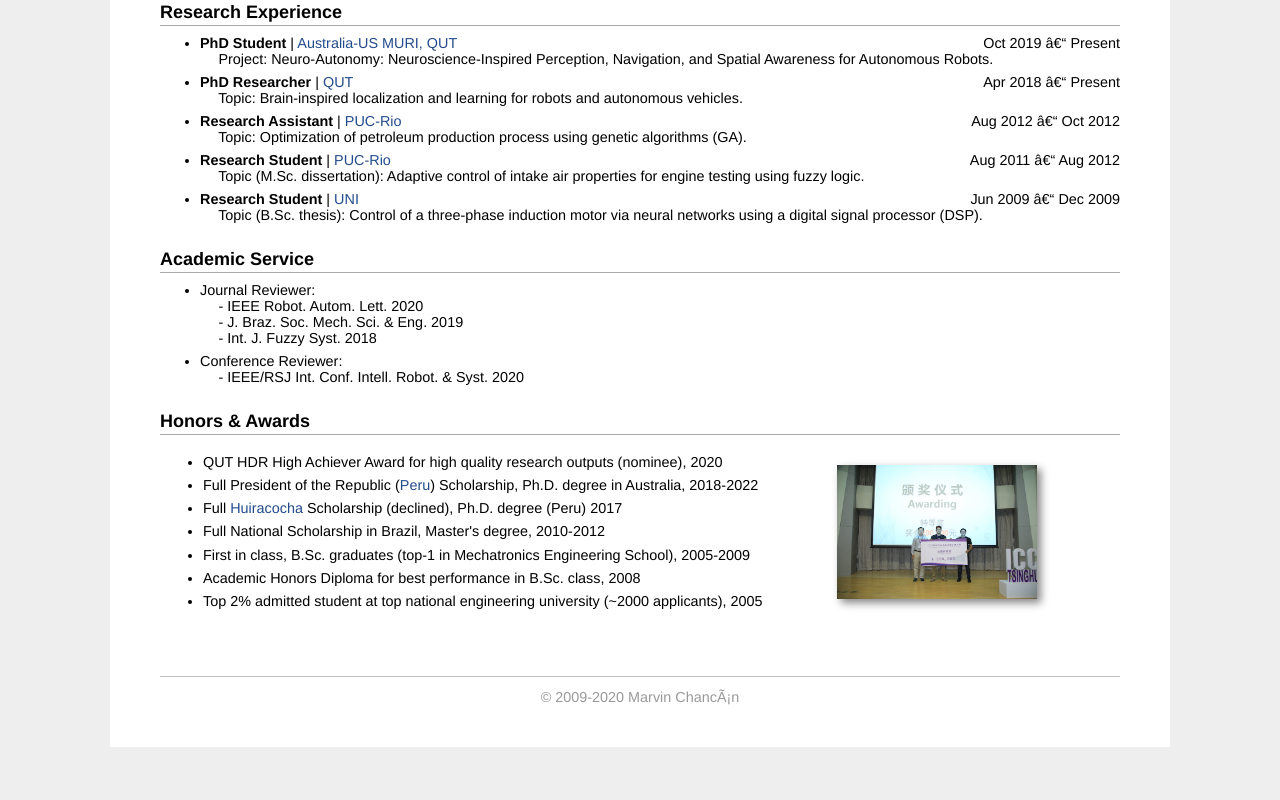
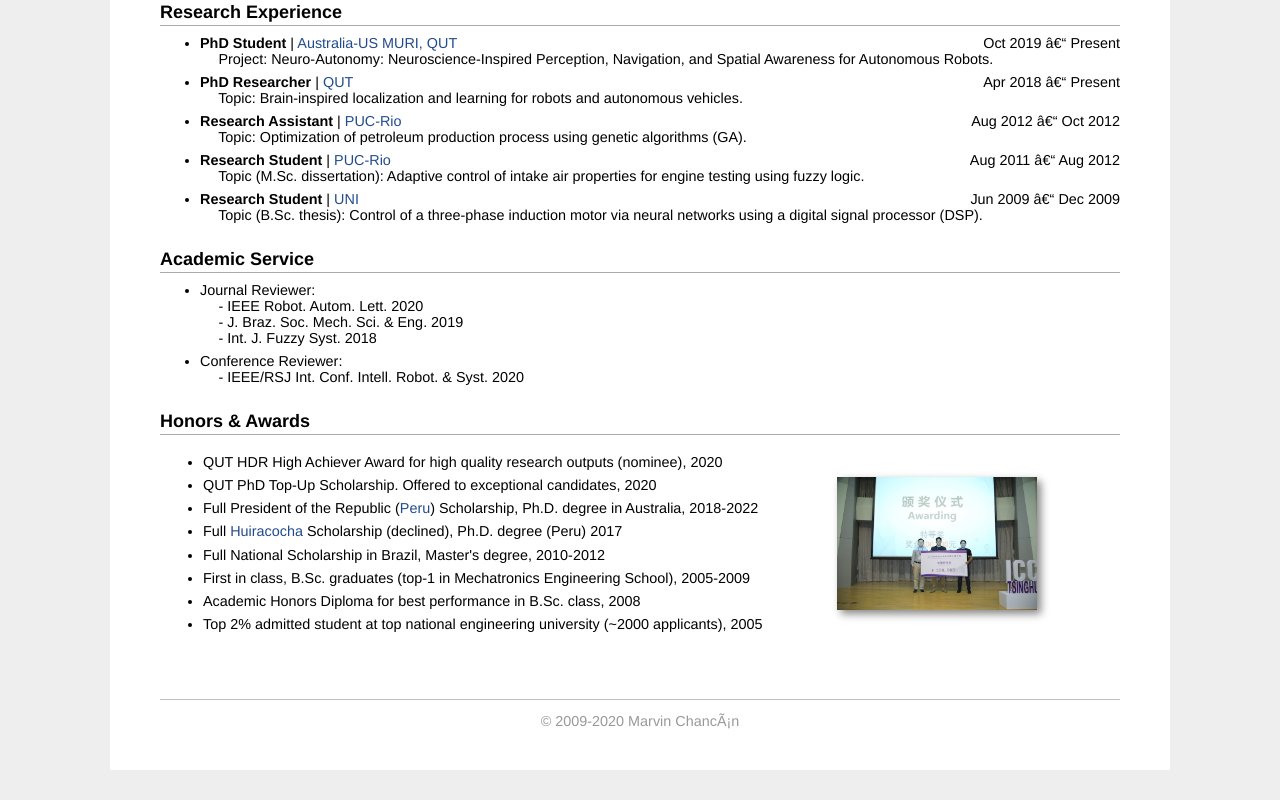
Before and after one commit to mchancan/mchancan.github.io, a Jekyll site: the page built from index.html, in a window 1280 px wide and 900 px high, scrolled down 1127 px, cut to the strip 100-900 px from the top of the window. Built offline with Jekyll 4.4.1, drawn with Linux system fonts in a browser that asks for light colours; comment, search, counter and statistics services are not loaded; before the commit the page ends 2004 px from its top, so only the background shows below that.

Commit message:
Update index.html

```diff
--- a/index.html
+++ b/index.html
@@ -144,6 +144,7 @@ title: Marvin's Homepage
 		<td width="670">
 			<ul>
 				<li>QUT HDR High Achiever Award for high quality research outputs (nominee), 2020</li>
+				<li>QUT PhD Top-Up Scholarship. Offered to exceptional candidates, 2020</li>
 				<li>Full President of the Republic (<a href="https://www.pronabec.gob.pe/beca-presidente/">Peru</a>) Scholarship, Ph.D. degree in Australia, 2018-2022</li>
 				<li>Full <a href="https://posgrado.pucp.edu.pe/beca-fondo/beca-huiracocha/">Huiracocha</a> Scholarship (declined), Ph.D. degree (Peru) 2017</li>
 				<li>Full National Scholarship in Brazil, Master's degree, 2010-2012</li>
```
